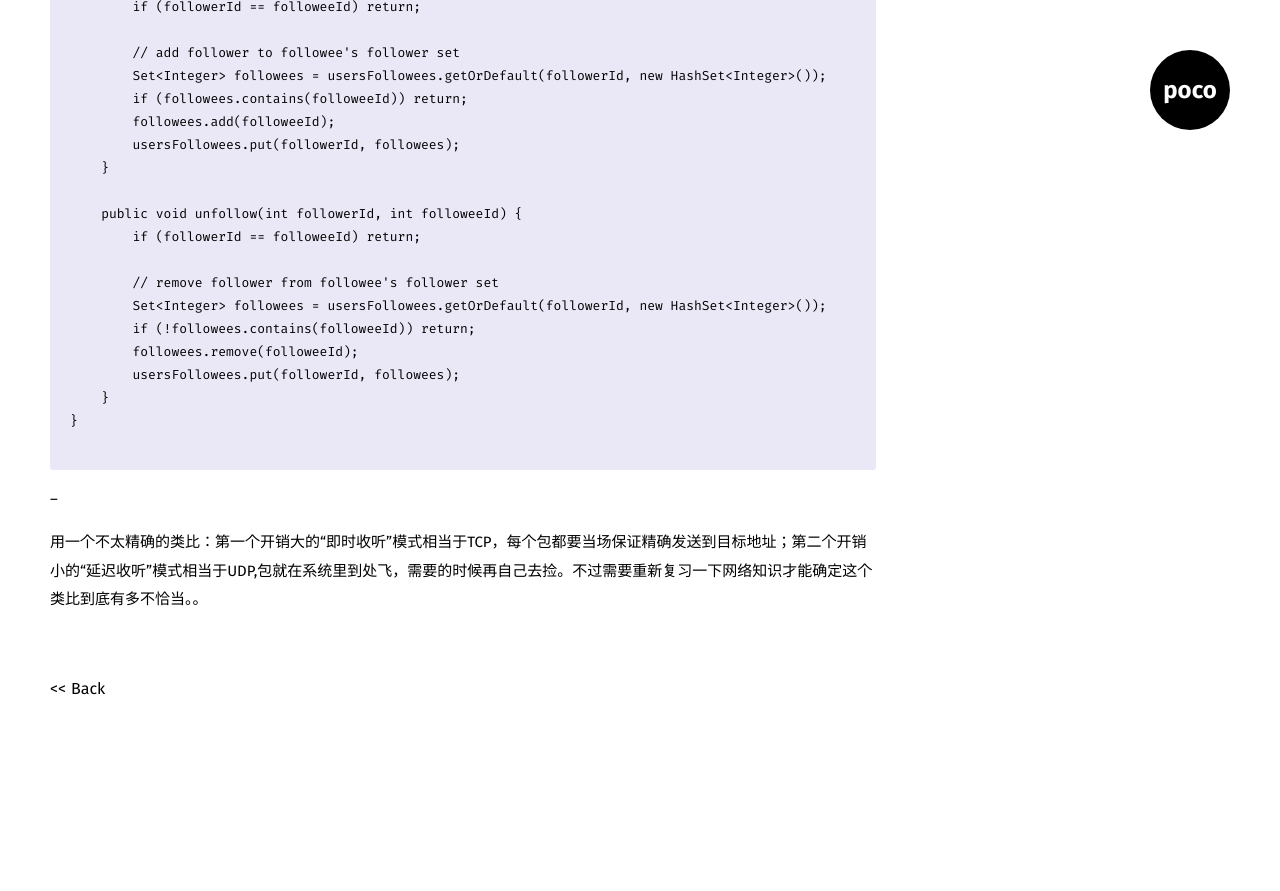
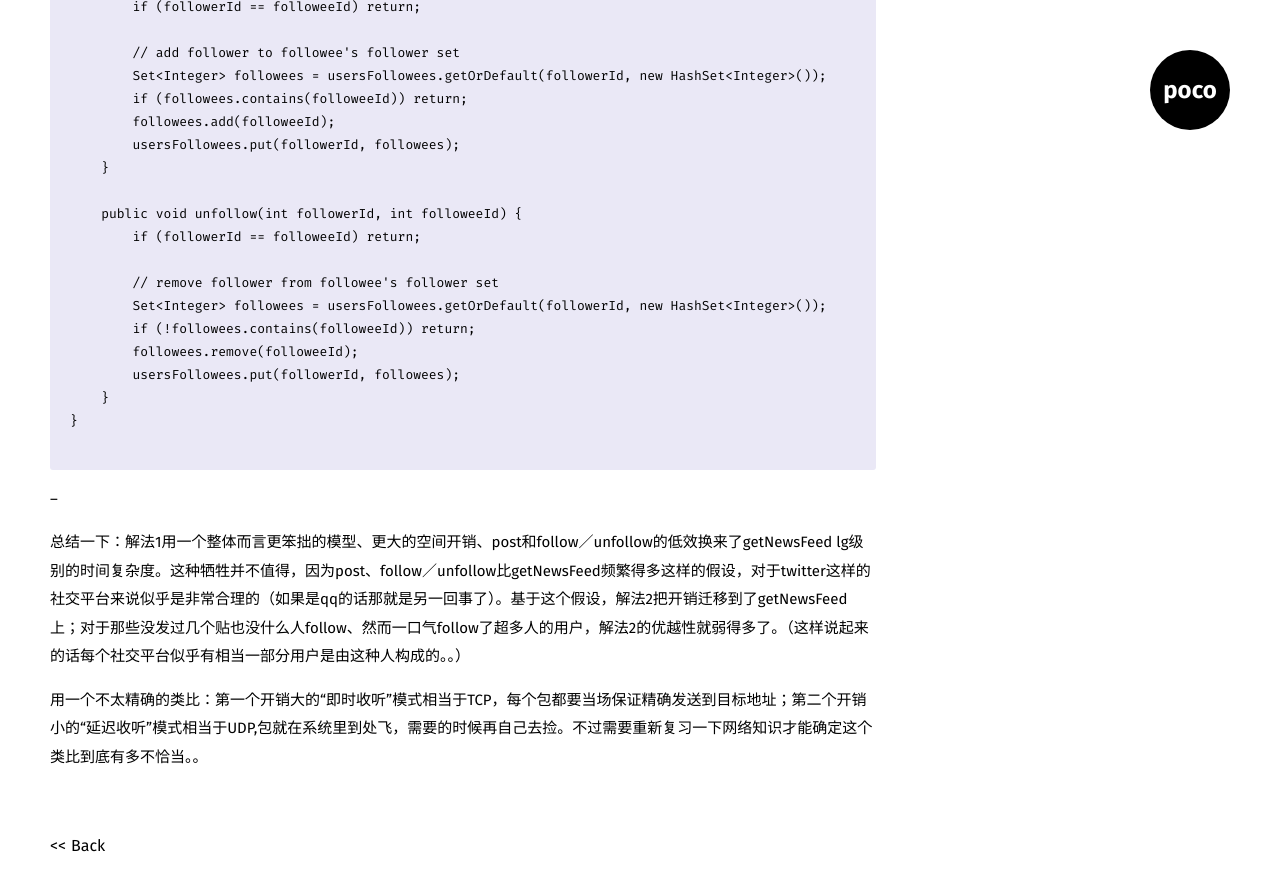
Before and after one commit to pocoapoco/pocoapoco.github.io, a Jekyll site: the page built from _posts/2016-06-27-Twitter Design.md, in a window 1280 px wide and 900 px high, scrolled down 3617 px. Shown: the top 891 px of the window. Built offline with Jekyll 4.4.1, drawn with Linux system fonts in a browser that asks for light colours; before the commit the page ends 4360 px from its top, so only the background shows below that; some of the changed lines change nothing that is shown; some of the changed text lies outside the part shown.

Commit message:
twitterDesign

```diff
--- a/_posts/2016-06-27-Twitter Design.md
+++ b/_posts/2016-06-27-Twitter Design.md
@@ -51,7 +51,7 @@ Map<Integer, List<Integer>>: // 用户map成该用户自己发的贴
 
 postTweet(): O(1)
 
-getNewsFeed(): O(X)
+getNewsFeed(): O(X\*lgN)
 
 follow()/unfollow(): O(1)
 
@@ -155,4 +155,6 @@ public class Twitter {
 
 --
 
+总结一下：解法1用一个整体而言更笨拙的模型、更大的空间开销、post和follow／unfollow的低效换来了getNewsFeed lg级别的时间复杂度。这种牺牲并不值得，因为post、follow／unfollow比getNewsFeed频繁得多这样的假设，对于twitter这样的社交平台来说似乎是非常合理的（如果是qq的话那就是另一回事了）。基于这个假设，解法2把开销迁移到了getNewsFeed上；对于那些没发过几个贴也没什么人follow、然而一口气follow了超多人的用户，解法2的优越性就弱得多了。（这样说起来的话每个社交平台似乎有相当一部分用户是由这种人构成的。。）
+
 用一个不太精确的类比：第一个开销大的“即时收听”模式相当于TCP，每个包都要当场保证精确发送到目标地址；第二个开销小的“延迟收听”模式相当于UDP,包就在系统里到处飞，需要的时候再自己去捡。不过需要重新复习一下网络知识才能确定这个类比到底有多不恰当。。
```
